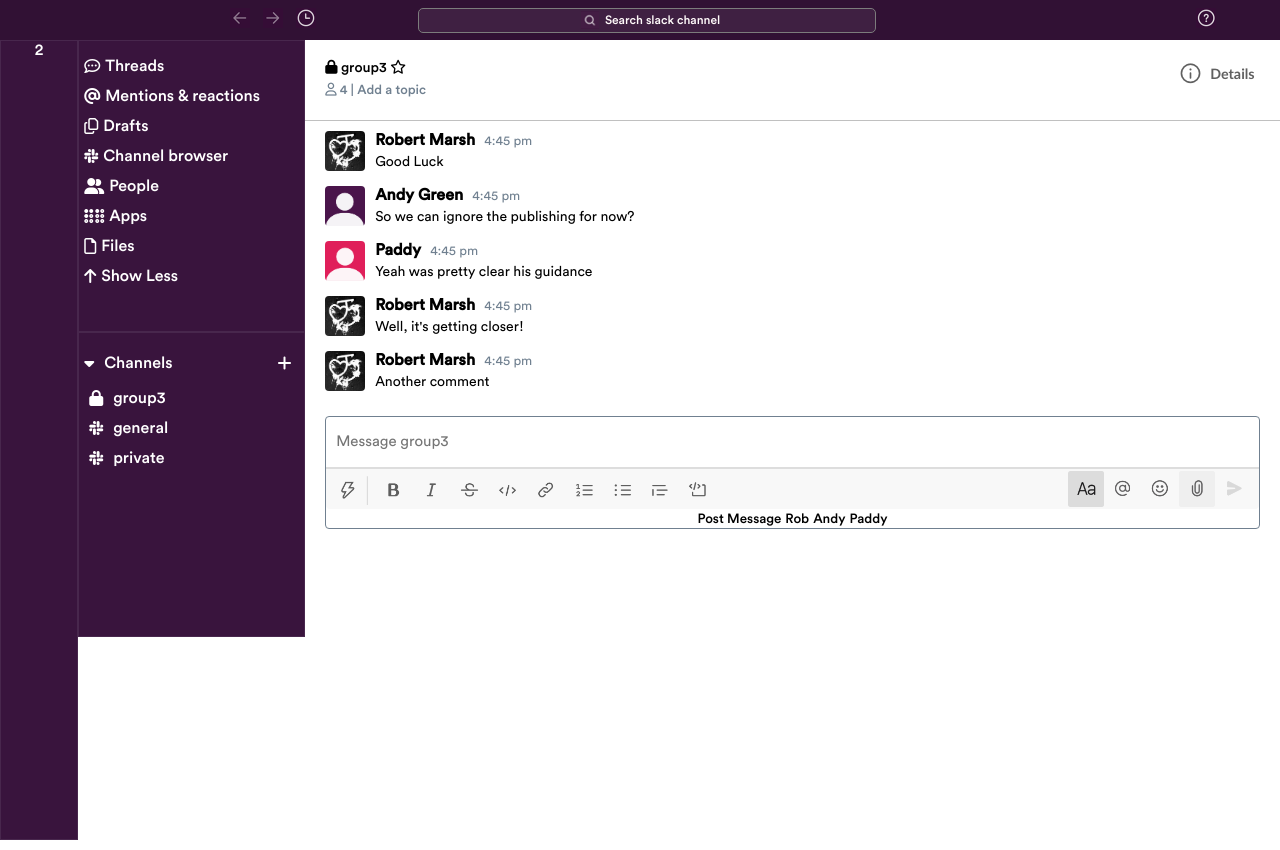
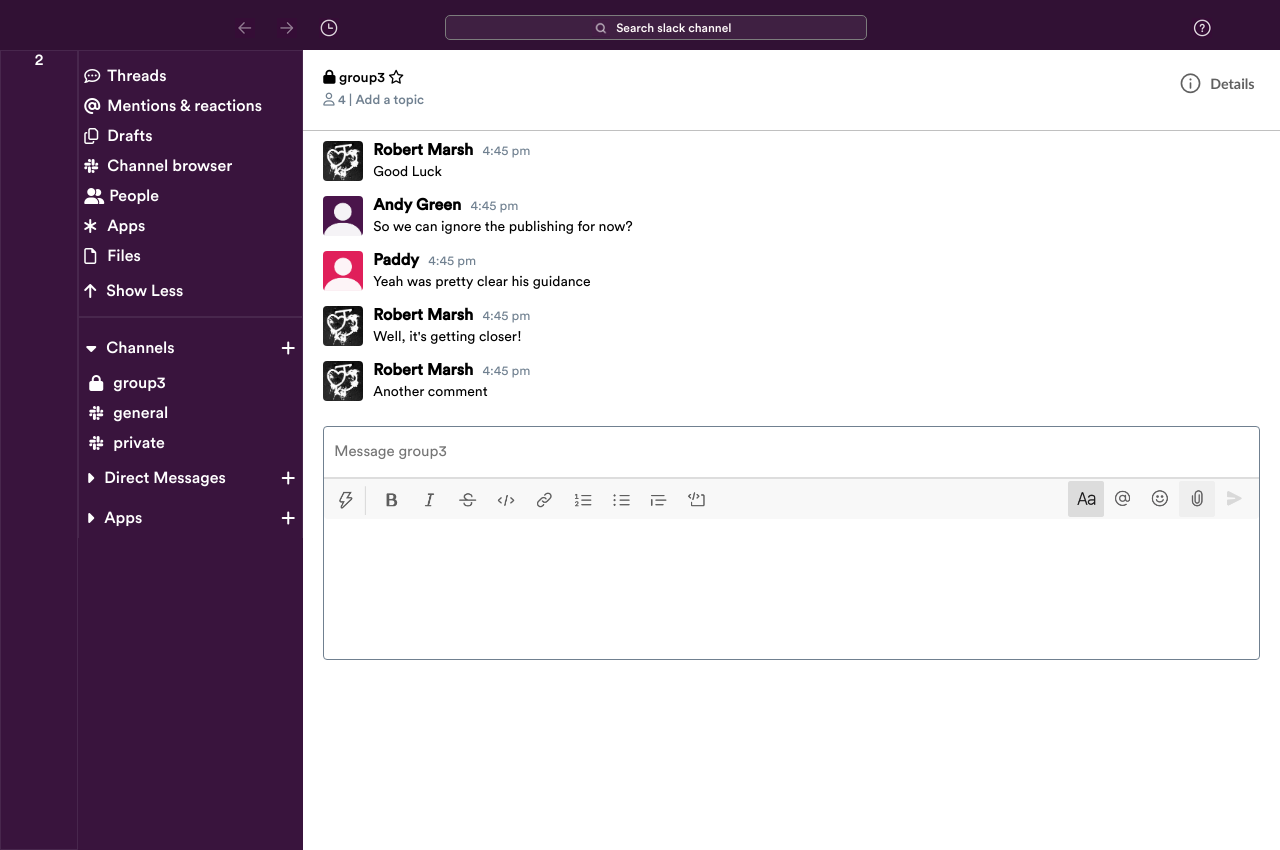
Before and after one commit to Paddyaa5/slackProject, a React (Create React App) app: page / in a window 1280 px wide. Built offline with nearby package versions, Linux system fonts and the light colour scheme.

Commit message:
show less more method added

```diff
--- a/src/components/Channels.css
+++ b/src/components/Channels.css
@@ -1,7 +1,11 @@
+#column{
+    height: 100%;
+    background-color: #39143D;
+    width: 225px;
+}
+
 #Cats{
-    padding-top: 10px;
-    width: 225px;
-    height: 280px;
+    padding: 10px 0;
     background-color: #39143D;
     border: #48274D solid 1px;
     text-align: left;
@@ -11,34 +15,50 @@
     height: 30px;
     display: flex;
     align-items: center;
+    justify-content: space-between;
     font-size: 16px;
-    margin-left: 5px;
+    padding-left: 5px;
 }
 .categories p{
     margin-left: 5px;
+    width: 195px;
 }
 .categories:hover{
     background-color: #2F639E;
 }
-#Channels{
+#menus{
     padding-top: 10px;
-    width: 225px;
-    height: 293px;
     background-color: #39143D;
     border: #48274D solid 1px;
+    border-bottom: none;
     text-align: left;
     color: white;
 }
+button{
+    height: 30px;
+    width: 225px;
+    display: flex;
+    align-items: center;
+    font-size: 16px;
+    margin-top: 5px;
+    padding-left: 5px;
+    color: white;
+    cursor: pointer;
+}
+button p{
+    padding-left: 10px;
+}
 .header p{
     padding-left: 10px;
-    margin-right: 105px;
+    width: 190px;
 }
 .header{
     height: 40px;
     display: flex;
     align-items: center;
+    justify-content: space-between;
     font-size: 16px;
-    margin-left: 5px;
+    margin: 0 7px;
 }
 .channels{
     padding-left: 10px;
--- a/src/components/Channels.js
+++ b/src/components/Channels.js
@@ -1,36 +1,68 @@
-import React from 'react';
+import React, { Component } from 'react';
 import './Channels.css';
 
-const Channels = () =>{
-    return (
-        <div>
+class Channels extends Component{
+
+    state = {
+       isShown:true
+    }
+
+    show = ()=>{
+        this.setState({
+            isShown: true
+        })
+    }
+
+    hide = () =>{
+        this.setState({
+            isShown: false
+        })
+    }
+
+     render(){
+         return(
+            <div id="column">
                 <div id="Cats">
                 <div className="categories">
                     <i class="far fa-comment-dots"></i>
-                    <p>Threads</p></div>
+                    <p>Threads</p>
+                </div>
                 <div className="categories">
                     <i class="fas fa-at"></i>
-                    <p>Mentions & reactions</p></div>
+                    <p>Mentions & reactions</p>
+                </div>
+                <div>
+                {this.state.isShown ?
+                    <div>
                         <div className="categories">
                             <i class="far fa-copy"></i>
-                    <p>Drafts</p></div>
+                            <p>Drafts</p>
+                        </div>
                         <div className="categories">
                             <i class="fab fa-slack-hash"></i>
-                    <p>Channel browser</p></div>
+                            <p>Channel browser</p>
+                        </div>
                         <div className="categories">
                             <i class="fas fa-user-friends"></i>
-                    <p>People</p></div>
+                            <p>People</p>
+                        </div>
                         <div className="categories">
-                    <i class="fas fa-braille"></i>
-                    <p>Apps</p></div>
+                            <i class="fas fa-asterisk"></i>
+                            <p>Apps</p>
+                        </div>
                         <div className="categories">
                             <i class="far fa-file"></i>
-                    <p>Files</p></div>
-                <div className="categories">
-                    <i class="fas fa-arrow-up"></i>
-                    <p>Show Less</p></div>
+                            <p>Files</p>
                         </div>
-            <div id="Channels">
+                        <button onClick={this.hide}><i class="fas fa-arrow-up"></i><p>Show Less</p></button>
+                    </div>:
+                    <button onClick={this.show}>
+                        <i class="fas fa-arrow-down"></i>
+                        <p>Show More</p>
+                    </button> }
+                </div>
+                </div>
+                <div id="menus">
                     <div className="header">
                         <i class="fas fa-caret-down"></i>
                         <p>Channels</p>
@@ -48,9 +80,23 @@
                         <i class="fab fa-slack-hash"></i>
                         <p>private</p>
                     </div>
+                    <div className="header">
+                        <i class="fas fa-caret-right"></i>
+                        <p>Direct Messages</p>
+                        <i class="fas fa-plus"></i>
+                    </div>
+                    <div className="header">
+                        <i class="fas fa-caret-right"></i>
+                        <p>Apps</p>
+                        <i class="fas fa-plus"></i>
+                    </div>
+
+
+
                 </div>
             </div>
          )
      }
+  }
 
   export default Channels;
--- a/src/components/Toolbar.css
+++ b/src/components/Toolbar.css
@@ -1,6 +1,6 @@
 #Toolbar{
     background-color: #311134;
-    height: 40px;
+    height: 50px;
     color: white;
     text-align: center;
     display: flex;
@@ -33,7 +33,7 @@
     background-color: #3F2042;
     color: snow;
     font-size: 12px;
-    width: 45vw;
+    width: 300vw;
     height: 25px;
     border: solid 1.25px rgb(124, 124, 124);
     border-radius: 5px;
```
Lines whose indentation alone changed are shown as unchanged.
